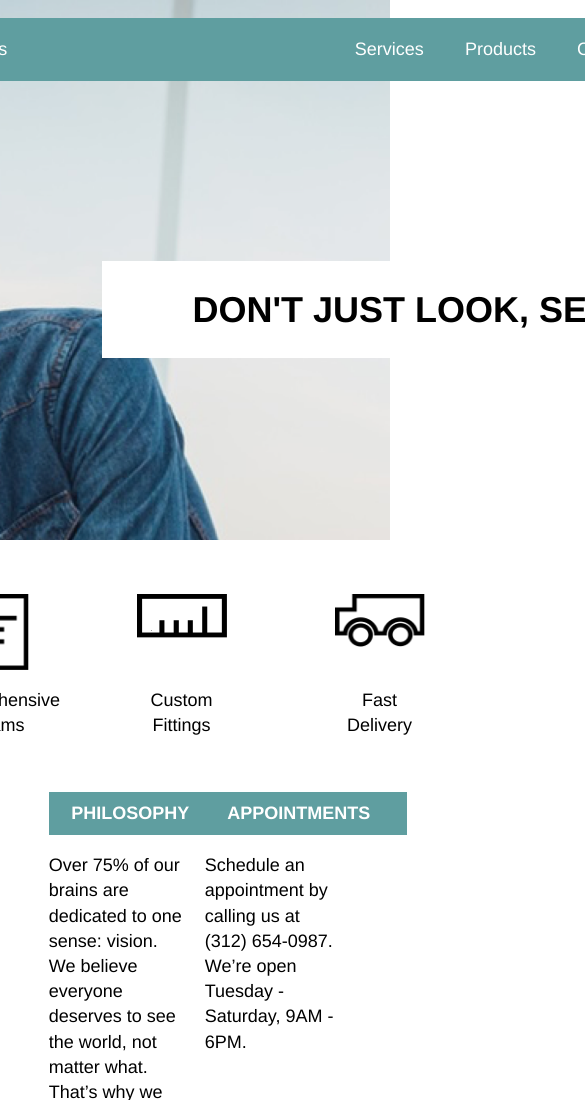
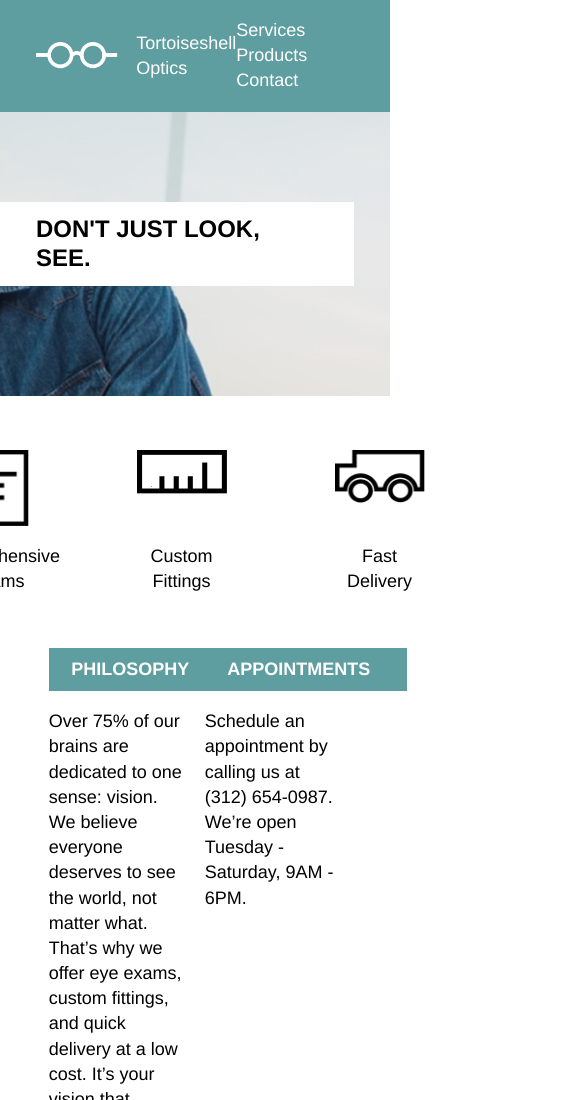
Before and after one commit to DanFortin2/tortoiseshell, a plain HTML site: page index.html in a window 390 px wide. Shown: the top 1100 px of the page, 585 px wide, since content can reach past the window. Drawn offline with Linux system fonts and the light colour scheme.

Commit message:
finalized media query for 1050

```diff
--- a/resources/css/style.css
+++ b/resources/css/style.css
@@ -37,7 +37,8 @@ header {
 
 .nav-bar {
   width: 888px;
-  padding: 1rem 2rem;
+  padding-top: 1rem;
+  padding-bottom: 1rem;
   display: flex;
   justify-content: space-between;
   align-items: center;
@@ -48,6 +49,11 @@ header {
 .nav-logo {
   display: flex;
   align-items: center;
+  margin-left: 2rem;
+}
+
+.nav-links {
+  margin-right: 2rem;
 }
 
 .nav-logo img {
@@ -173,6 +179,34 @@ footer {
 
 /*Media Querries*/
 
-@media only screen and (width: 1050px) {
+
+@media only screen and (max-width: 1050px) {
+  /* header - navigation bar*/
+
+  header {
+    height: 22rem;
+  }
+
+  .container {
+    width: 100%;
+  }
+
+  .nav-bar {
+    margin-top: 0;
+    width: 100%;
+  }
+
+  .slogan {
+    left: -2rem;
+    top: 5rem;
+    padding: 0.75rem 4rem;
+    font-size: 1.33rem;
+  }
+
+  /*Middle section with icons and descriptions*/
+
+  /*Section with text blerbs*/
+
+  /*Copright blerb*/
 
 }
```
